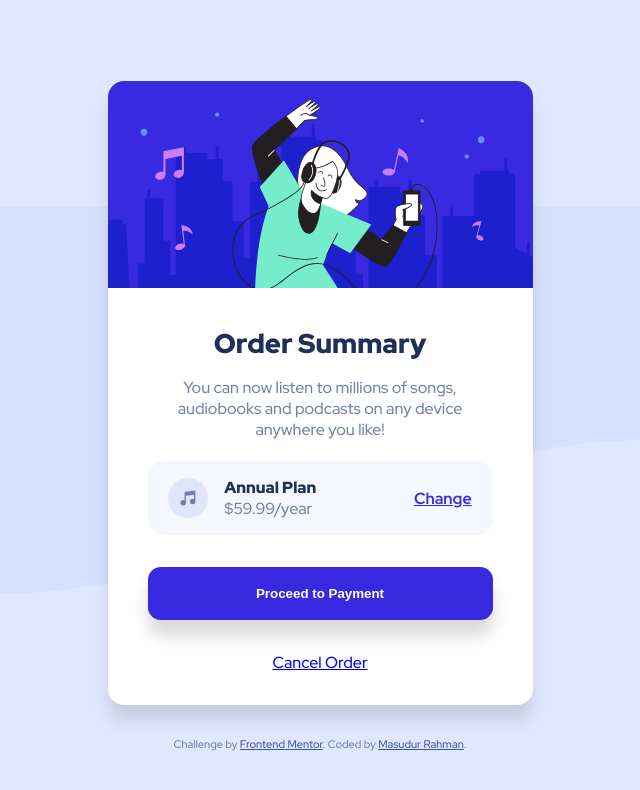
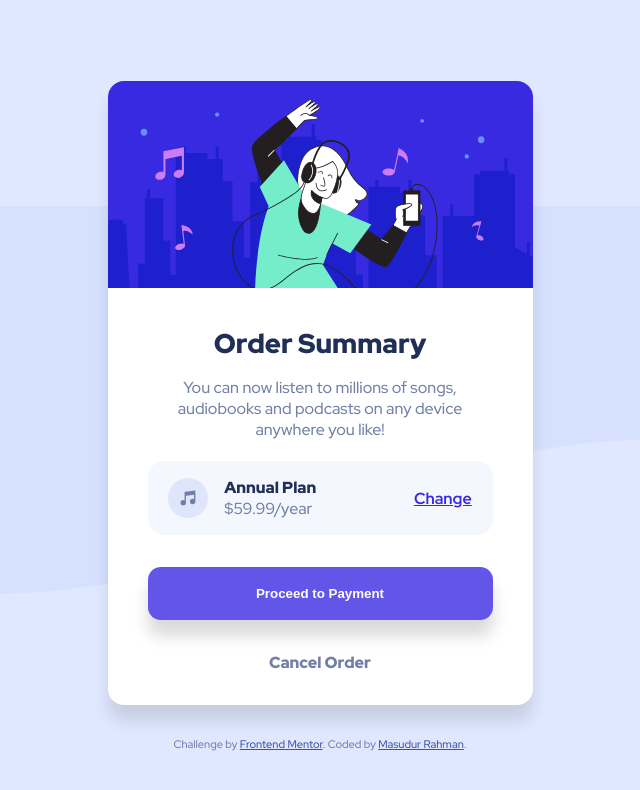
Before and after one commit to Masud8851/order-summary-component-main, a plain HTML site: page index.html in a window 1280 px wide. In both pictures the pointer is over the button "Proceed to Payment". Shown: the whole page, without its empty margins (320-960 px from the left). Drawn offline with Linux system fonts and the light colour scheme.

Commit message:
text-content button

```diff
--- a/style.css
+++ b/style.css
@@ -102,3 +102,15 @@ main img{
   font-weight: 700;
   cursor: pointer;
 }
+
+#text-content button:hover {
+  background: hsl(245, 75%, 62%);
+}
+#text-content > a {
+  color: hsl(224, 23%, 55%);
+  text-decoration: none;
+  font-weight: 900;
+}
+#text-content > a:hover {
+  color: hsl(223, 47%, 23%);
+}
```
